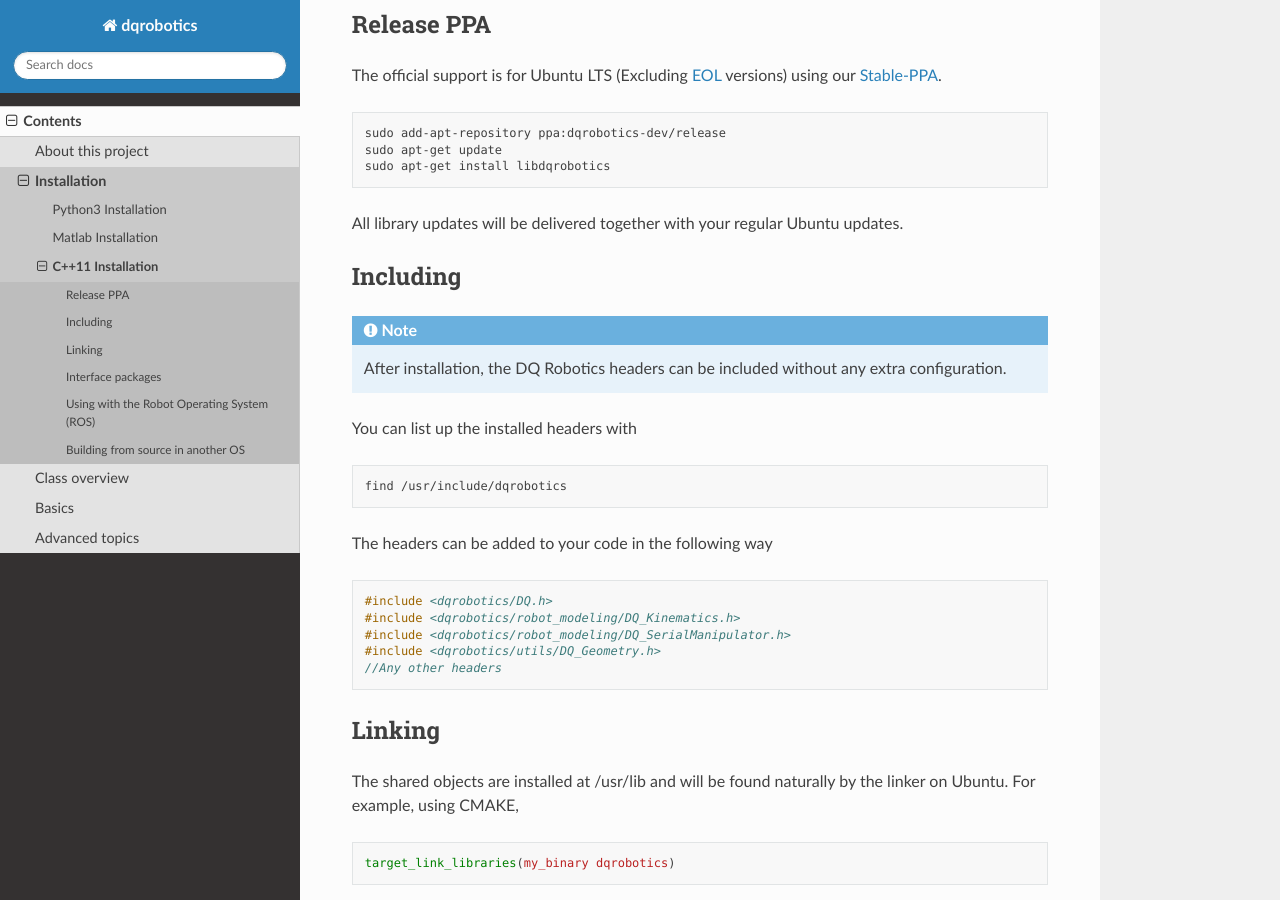
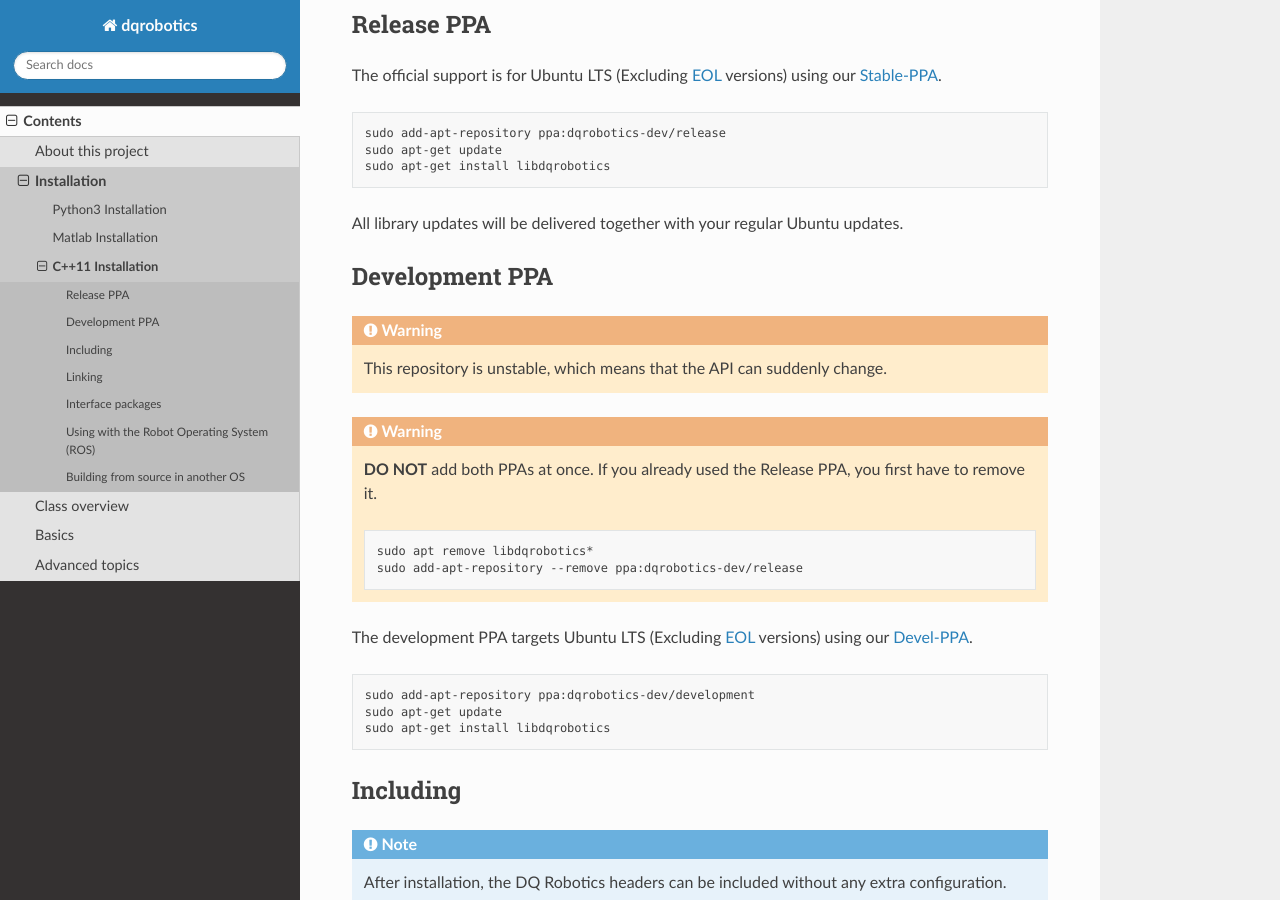
Before and after one commit to dqrobotics/dqrobotics.github.io, a Sphinx documentation site: the page built from docs/installation/cpp.rst, in a window 1280 px wide and 900 px high, scrolled down 503 px. Built offline with Sphinx 7.4.7 and the Read the Docs theme 2.0.0, drawn with Linux system fonts in a browser that asks for light colours; pages that are not in the unit, such as notebooks, are missing from menus.

Commit message:
[cpp.rst] Add info on devel PPA

```diff
--- a/docs/installation/cpp.rst
+++ b/docs/installation/cpp.rst
@@ -19,6 +19,30 @@
   sudo apt-get install libdqrobotics
 
 All library updates will be delivered together with your regular Ubuntu updates.
+
+Development PPA
+==================
+
+.. warning::
+   This repository is unstable, which means that the API can suddenly change.
+
+.. warning::
+   **DO NOT** add both PPAs at once. If you already used the Release PPA, you first have
+   to remove it.
+
+   .. code-block:: bash
+
+     sudo apt remove libdqrobotics*
+     sudo add-apt-repository --remove ppa:dqrobotics-dev/release
+
+
+The development PPA targets Ubuntu LTS (Excluding EOL_ versions) using our Devel-PPA_.
+
+.. code-block:: bash
+
+  sudo add-apt-repository ppa:dqrobotics-dev/development
+  sudo apt-get update
+  sudo apt-get install libdqrobotics
 
 Including
 =========
@@ -145,6 +169,7 @@
 You might be able to build from source as long as you have Eigen3_, CMake_, and a C++11 compatible compiler.
 
 .. _Stable-PPA: https://launchpad.net/~dqrobotics-dev/+archive/ubuntu/release
+.. _Devel-PPA: https://launchpad.net/~dqrobotics-dev/+archive/ubuntu/development
 .. _V-REP: http://www.coppeliarobotics.com/
 .. _Eigen3: http://eigen.tuxfamily.org/index.php?title=Main_Page
 .. _CMake: https://cmake.org/
```
